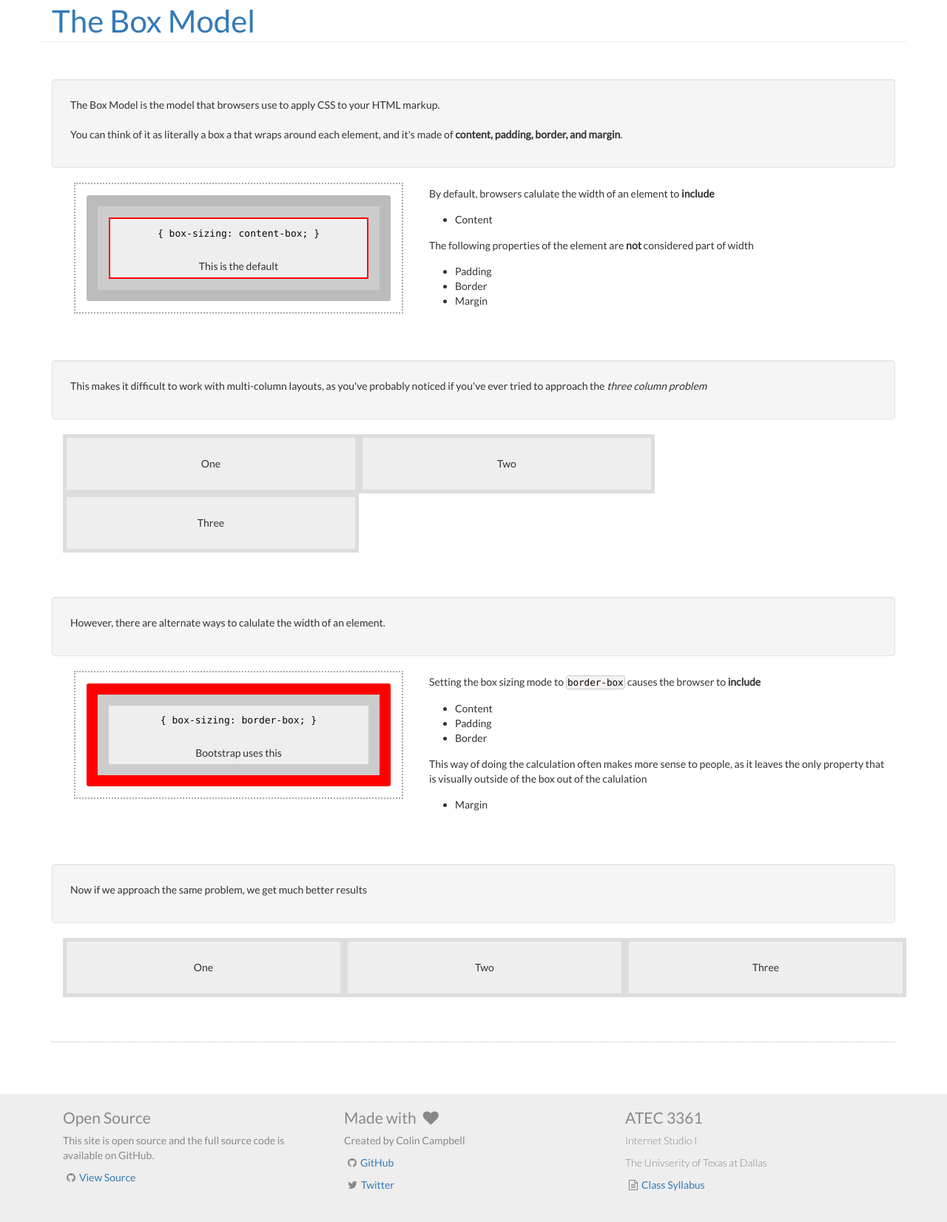
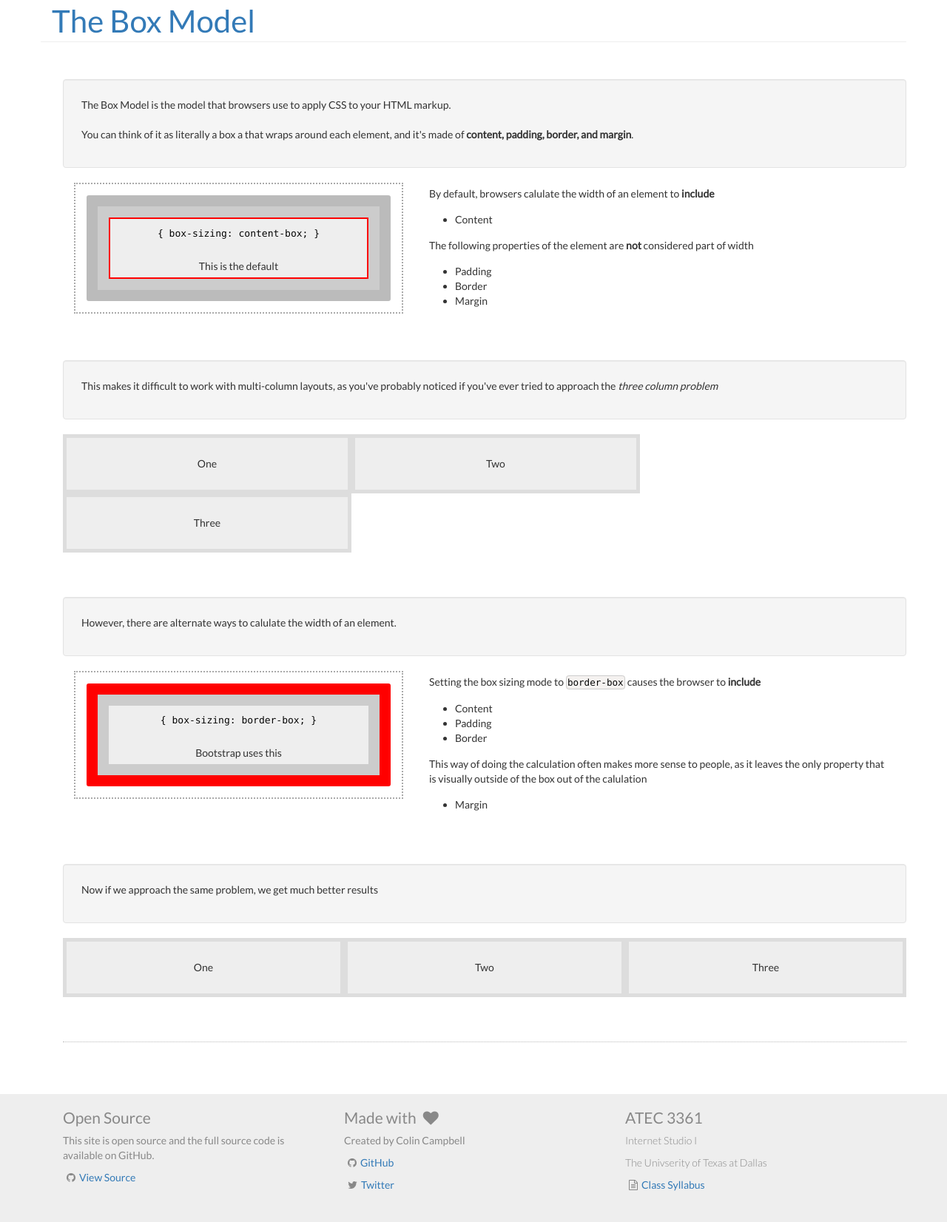
Before and after one commit to karynnarramore/ATEC3361, a Jekyll site: the page built from index.html, in a window 1280 px wide. Shown: the whole page at 74% size. Built offline with Jekyll 4.4.1, drawn with Linux system fonts in a browser that asks for light colours; nearby versions of some CDN libraries.

Commit message:
Column alignment

```diff
--- a/_sass/_box-model-demo.scss
+++ b/_sass/_box-model-demo.scss
@@ -34,7 +34,7 @@
 }
 
 #box-model-demo .example {
-  @extend .container;
+  @extend .clearfix;
 
   margin-bottom: 60px;
 
@@ -52,7 +52,7 @@
 }
 
 #box-model-demo .three-columns {
-  @extend .container;
+  @extend .clearfix;
 
   margin-bottom: 60px;
 }
--- a/_sass/_global.scss
+++ b/_sass/_global.scss
@@ -18,7 +18,9 @@ header > .container {
 }
 
 // Main content
-body > section > .container {
+body > section {
+  @extend .container;
+
   margin-top: 50px;
   margin-bottom: 50px;
 }
```
